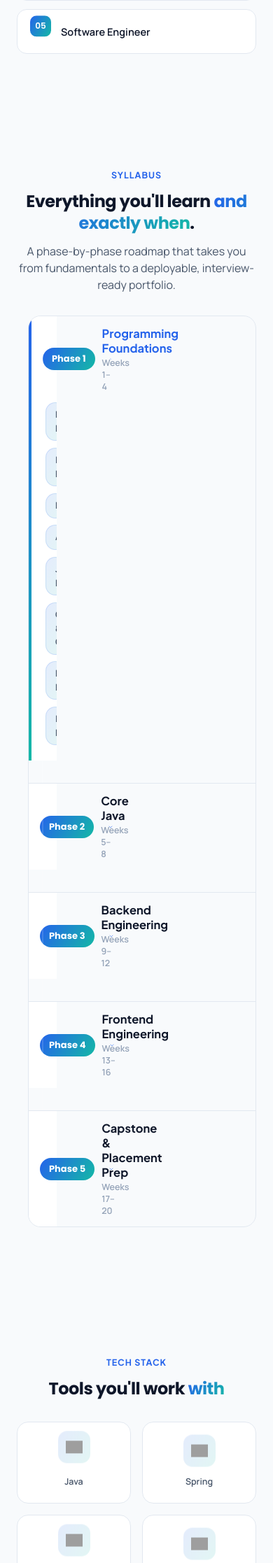
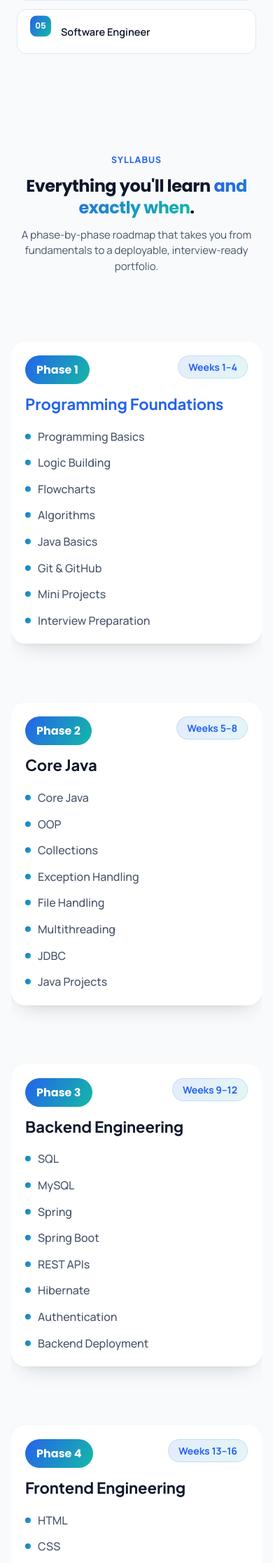
Before and after one commit to gurudinfo-connect/Go.Varlin, a Django app: page /course-details/ in a window 390 px wide. Shown: the part 3345-5579 px from the top of the page at 70% size. Run offline with Django 5.2, Linux system fonts and the light colour scheme; some libraries are stand-ins or nearby versions; grey boxes are pictures that could not be loaded.

Commit message:
Update mobile resign file

```diff
--- a/Go_varlin/Go_varlin_app/static/css/mobile-redesign.css
+++ b/Go_varlin/Go_varlin_app/static/css/mobile-redesign.css
@@ -292,6 +292,11 @@
 
   /* ============================================================
      7. TIMELINE — vertical, dot left, connecting line, no overflow
+     Scoped to ".journey" (homepage "how it works" timeline) only.
+     NOTE: the course-details syllabus reuses the same .timeline-item
+     class name for a completely different component — see section 7b
+     below — so every selector here must stay prefixed with .journey
+     or it will leak onto that page too.
      ============================================================ */
   .journey{
     width:100%; margin:0; border-radius:0;
@@ -300,14 +305,14 @@
   .journey .section-head h2{ font-size:26px; }
   .journey .section-head p{ font-size:16px; }
 
-  .timeline{
+  .journey .timeline{
     display:flex !important; flex-direction:column;
     grid-template-columns:none;
     gap:0; margin-top:12px;
   }
-  .timeline-line, .timeline-progress{ display:none !important; }
+  .journey .timeline-line, .journey .timeline-progress{ display:none !important; }
 
-  .timeline-item{
+  .journey .timeline-item{
     position:relative;
     display:grid !important;
     grid-template-columns:40px 1fr;
@@ -317,25 +322,139 @@
     padding-top:0 !important;
     padding-bottom:32px;
   }
-  .timeline-item:last-child{ padding-bottom:0; }
+  .journey .timeline-item:last-child{ padding-bottom:0; }
   /* Connecting vertical line between dots */
-  .timeline-item:not(:last-child)::after{
+  .journey .timeline-item:not(:last-child)::after{
     content:'';
     position:absolute; left:19px; top:40px; bottom:0; width:2px;
     background:rgba(255,255,255,.14);
   }
-  .t-dot{
+  .journey .t-dot{
     position:static !important; left:auto; top:auto; transform:none !important;
     grid-column:1; grid-row:1 / span 2;
     width:40px; height:40px; flex:none;
   }
-  .timeline-item h4{
+  .journey .timeline-item h4{
     grid-column:2; grid-row:1;
     margin:0 0 4px; font-size:16px;
   }
-  .timeline-item p{
+  .journey .timeline-item p{
     grid-column:2; grid-row:2;
     margin:0; font-size:14px; line-height:1.5;
+  }
+
+  /* ============================================================
+     7b. COURSE-DETAILS SYLLABUS — premium standalone phase cards.
+     This is a *different* component from .journey above, despite
+     sharing .timeline-item/.timeline-card class names. Every rule
+     here is scoped under .cdet-timeline so it can never leak onto
+     the homepage journey timeline (or vice versa).
+     ============================================================ */
+  .cdet-timeline{ padding:48px 16px 64px; overflow-x:hidden; box-sizing:border-box; }
+  .cdet-timeline .section-head h2{ font-size:24px; }
+  .cdet-timeline .section-head p{ font-size:15px; }
+
+  .cdet-timeline .timeline-wrap{ padding-left:0 !important; overflow-x:hidden; }
+  .cdet-timeline .timeline-line{ display:none !important; width:0 !important; }
+
+  .cdet-timeline .timeline-list{
+    display:flex; flex-direction:column;
+    gap:20px;
+    width:100%;
+    border:none !important; border-radius:0 !important;
+    overflow:visible !important; background:transparent !important;
+  }
+  .cdet-timeline .timeline-item{
+    width:100% !important;
+    max-width:100%;
+    box-sizing:border-box;
+  }
+  .cdet-timeline .timeline-item + .timeline-item{ border-top:none !important; }
+
+  .cdet-timeline .timeline-card{
+    display:block;
+    width:100% !important;
+    max-width:100%;
+    box-sizing:border-box;
+    border-radius:20px !important;
+    overflow:hidden;
+    box-shadow:0 14px 32px -16px rgba(15,23,42,.22), 0 2px 10px -4px rgba(15,23,42,.10);
+    transition:transform .2s var(--ease), box-shadow .3s var(--ease);
+  }
+  [data-theme="dark"] .cdet-timeline .timeline-card{
+    box-shadow:0 14px 32px -16px rgba(0,0,0,.55), 0 2px 10px -4px rgba(0,0,0,.35);
+  }
+  .cdet-timeline .timeline-card:active{ transform:scale(.97); }
+  .cdet-timeline .timeline-card::before{ display:none !important; }
+
+  /* Header: phase badge (top-left) + weeks badge (top-right) + title
+     spanning the full width beneath — achieved without touching the
+     JS markup by making .timeline-title a transparent grid pass-through. */
+  .cdet-timeline .timeline-head{
+    display:grid !important;
+    grid-template-columns:1fr auto;
+    grid-template-areas:
+      "phase weeks"
+      "title title";
+    row-gap:14px; column-gap:10px;
+    align-items:start;
+    width:100% !important;
+    box-sizing:border-box;
+    padding:20px;
+    cursor:default;
+  }
+  .cdet-timeline .timeline-item.open .timeline-head,
+  .cdet-timeline .timeline-card:hover .timeline-head{ padding-left:20px; }
+  .cdet-timeline .timeline-head svg{ display:none !important; }
+
+  .cdet-timeline .timeline-phase{
+    grid-area:phase; justify-self:start;
+    font-size:16px; font-weight:700;
+    padding:8px 16px;
+    white-space:nowrap;
+  }
+
+  .cdet-timeline .timeline-title{ display:contents; }
+  .cdet-timeline .timeline-title strong{
+    grid-area:title;
+    font-family:var(--font-heading);
+    font-size:22px; font-weight:700; line-height:1.3;
+  }
+  .cdet-timeline .timeline-title em{
+    grid-area:weeks; justify-self:end; align-self:start;
+    font-style:normal; font-size:14px; font-weight:700;
+    color:var(--secondary); background:var(--grad-soft);
+    border:1px solid rgba(37,99,235,.15);
+    padding:6px 14px; border-radius:100px;
+    white-space:nowrap !important; flex-shrink:0;
+  }
+
+  /* Body: always expanded — every topic visible, nothing collapsed */
+  .cdet-timeline .timeline-body{
+    max-height:none !important; overflow:visible !important;
+    opacity:1 !important; transform:none !important;
+  }
+  .cdet-timeline .timeline-topics{
+    flex-wrap:nowrap; flex-direction:column;
+    align-items:stretch; gap:12px;
+    padding:0 20px 20px 20px;
+  }
+  .cdet-timeline .timeline-topics span{
+    display:flex; align-items:flex-start; gap:10px;
+    background:none !important; border:none !important; padding:0 !important;
+    border-radius:0; box-shadow:none !important;
+    font-size:16px; font-weight:500; line-height:1.6;
+    color:var(--text-soft); text-align:left;
+    opacity:1 !important; transform:none !important; animation:none !important;
+  }
+  .cdet-timeline .timeline-topics span::before{
+    content:''; flex:none; margin-top:8px;
+    width:8px; height:8px; border-radius:50%;
+    background:var(--grad);
+  }
+  .cdet-timeline .timeline-topics span:hover{
+    transform:none !important; background:none !important; color:var(--text-soft) !important;
+    box-shadow:none !important;
   }
 
   /* ============================================================
```
